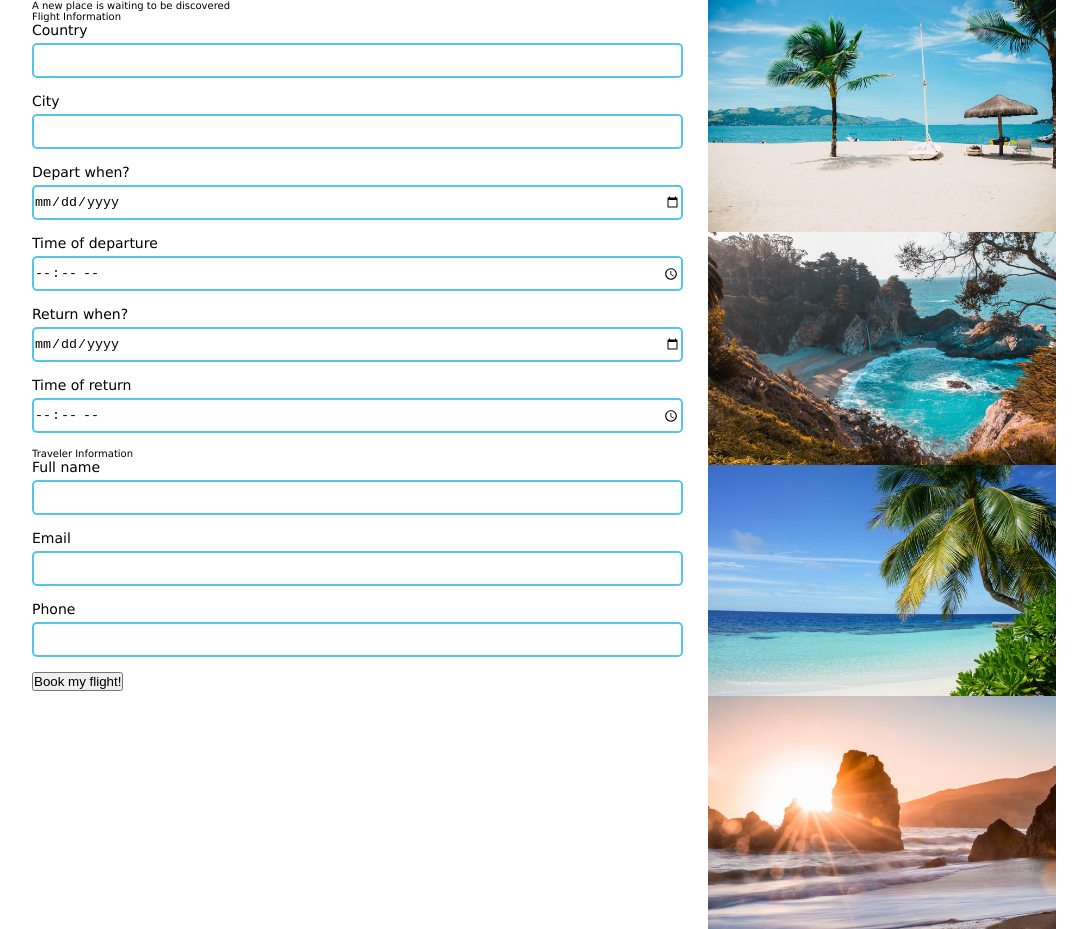
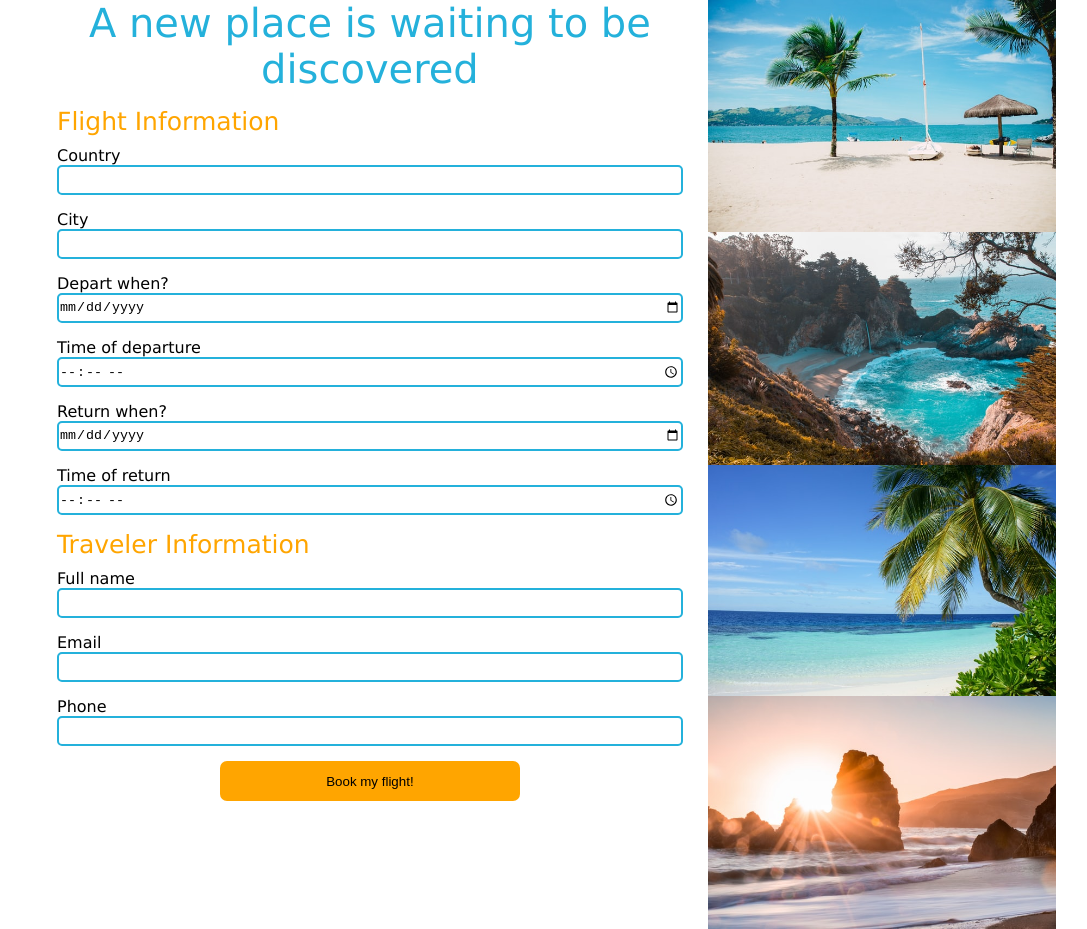
Before and after one commit to ccm-codeit/cursoHTMLCSS, a plain HTML site: page index.html in a window 1280 px wide. Shown: the whole page, without its empty margins (96-1183 px from the left). Drawn offline with Linux system fonts and the light colour scheme; files that its build step writes are made by us from their sources.

Commit message:
Update styles.css

```diff
--- a/styles.css
+++ b/styles.css
@@ -5,102 +5,67 @@
 }
 
 html {
-
-   font-size: 62.5%;
-   font-family: 'Lucida Sans', 'Lucida Sans Regular', 'Lucida Grande', 'Lucida Sans Unicode', Geneva, Verdana, sans-serif;
+  font-family: "Lucida Sans", "Lucida Sans Regular", "Lucida Grande",
+    "Lucida Sans Unicode", Geneva, Verdana, sans-serif;
 }
 
 .main-container {
+  display: flex;
   max-width: 1024px;
-    display: flex;
   margin: 0 auto;
 }
 
-
-.left-section{
+.left-section {
+  display: flex;
+  background-color: rgb(255, 255, 255);
   width: 66%;
-  display: flex;
   flex-direction: column;
   padding-right: 25px;
+  padding-left: 25px;
 }
 
-.right-section{
+.right-section {
+  display: flex;
   width: 34%;
+
+  flex-direction: column;
+}
+
+form {
   display: flex;
   flex-direction: column;
 }
 
-
-.form-title{
-    width: 100%;
-    text-align: center;
-    font-size: 2.5rem;
-    margin: 15px 0;
-    color:#199CC8;
-    font-weight: bold;
-}
-
-.form-subtitle{
-    font-size: 1.6rem;
-    margin-bottom: 15px;
-    font-weight: bold;
-    color:#199CC8;
-}
-
-
 label {
   display: flex;
   flex-direction: column;
-     width: 100%;
   margin-bottom: 15px;
 }
 
-.image-container{
-    width: 100%;
+.title {
+  font-size: 40px;
+  text-align: center;
+  margin-bottom: 15px;
+  color: rgb(36, 177, 219);
 }
 
-.image{
-    width: 100%;
-
+.subtitle {
+  font-size: 25px;
+  margin-bottom: 10px;
+  color: orange;
 }
 
-span {
-    font-size: 1.4rem;
-    margin-bottom: 5px ;
-
-}
-input{
-    height: 35px;
-    border: 2px solid #54C6EB;
+input {
+  height: 30px;
+  border: 2px solid rgb(36, 177, 219);
   border-radius: 5px;
 }
 
-select{
-    height: 35px;
-    border: 2px solid #54C6EB;
-    border-radius: 5px;
+button {
+  background-color: orange;
+  height: 40px;
+  border: 1px solid transparent;
+  border-radius: 7px;
+  width: 300px;
+  margin: 0 auto;
 }
-
-h2{
-    margin-bottom: 25px;
-}
-
-h1{
-    margin: 25px 0;
-}
-
-.submit-container {
-    display: flex;
-    justify-content: center;
-}
-
-#submit-btn {
-    border: 1px solid black;
-    margin-bottom: 25px;
-    width: 100%;
-    background-color: #54C6EB;
-    border: 1px solid transparent;
-    color: white;
-    font-size: 16px;
-
-}
```
Lines whose indentation alone changed are shown as unchanged.
